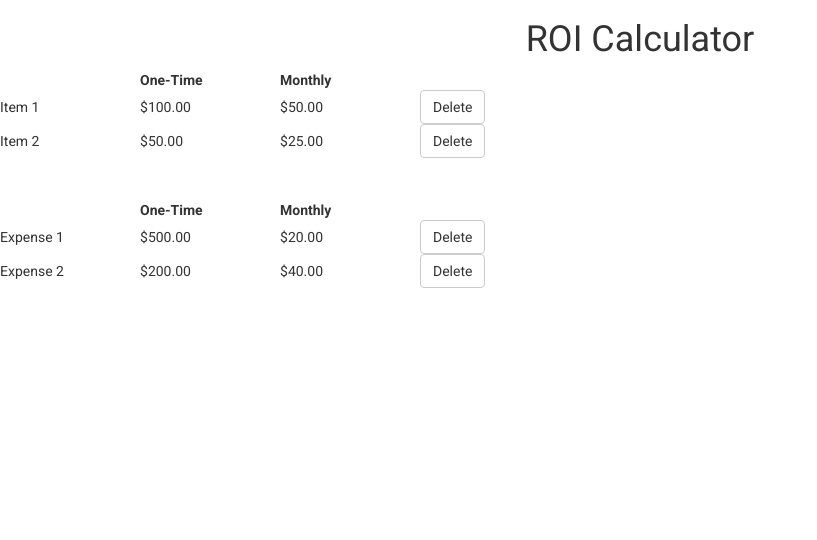
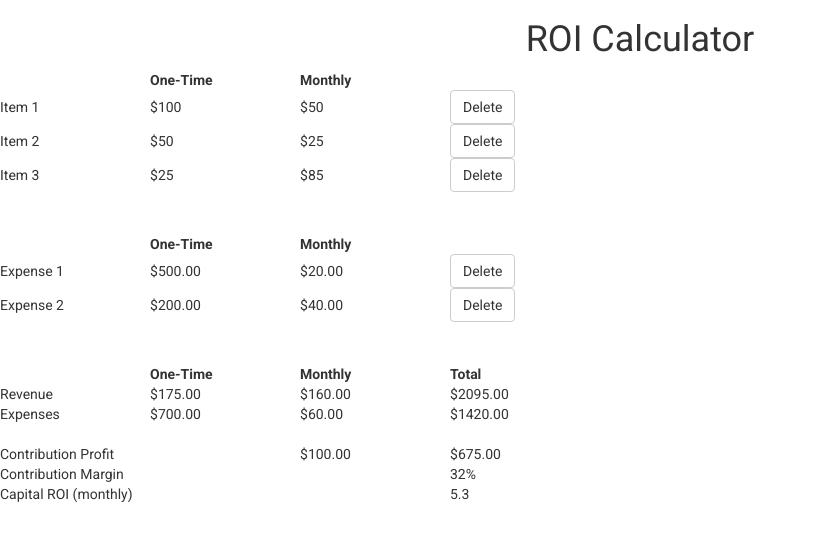
Before and after one commit to jischr/roi-calculator, a React (Create React App) app: page / in a window 1280 px wide. Shown: the top 540 px of the page, without its empty margins (0-817 px from the left). Built offline with nearby package versions, Linux system fonts and the light colour scheme.

Commit message:
calculate totals

```diff
--- a/src/App.css
+++ b/src/App.css
@@ -2,12 +2,12 @@
 
 }
 
-.expenses-table, .revenue-table {
+.expenses-table, .revenue-table, .totals-table {
   margin-bottom: 3em;
 }
-.expenses-table th, .revenue-table th, {
-  width: 10em;
+.expenses-table th, .revenue-table th, .totals-table th {
+  width: 150px;
 }
-.expenses-table td, .revenue-table td {
-  width: 10em
+.expenses-table td, .revenue-table td, .totals-table td {
+  width: 100px
 }
--- a/src/App.js
+++ b/src/App.js
@@ -9,21 +9,34 @@ class App extends Component {
     this.state = {
       revenue: [
       {
-        oneTime: '100.00',
-        monthly: '50.00'
+        name: 'Item 1',
+        oneTime: 100,
+        monthly: 50
       },
       {
-        oneTime: '50.00',
-        monthly: '25.00'
+        name: 'Item 2',
+        oneTime: 50,
+        monthly: 25
+      },
+      {
+        name: 'Item 3',
+        oneTime: 25,
+        monthly: 85
       }],
       expenses:[{
-        oneTime: '500.00',
-        monthly: '20.00'
+        name: 'Expense 1',
+        oneTime: 500,
+        monthly: 20.00
       },
       {
-        oneTime: '200.00',
-        monthly: '40.00'
-      }]
+        name: 'Expense 2',
+        oneTime: 200,
+        monthly: 40
+      }],
+      oneTimeRevenue: 175.00,
+      oneTimeExpense: 700,
+      monthlyRevenue: 160,
+      monthlyExpense: 60,
     }
     this.handleDelete = this.handleDelete.bind(this)
   }
@@ -32,8 +45,21 @@ class App extends Component {
   handleDelete(type, index) {
     // listType will be 'expenses' or 'revenue' depending on item delete
     let listType = this.state[type]
+    // recalculate totals
+    if (type === 'expenses') {
+      this.setState({
+        oneTimeExpense: this.state.oneTimeExpense - this.state.expenses[index]['oneTime'],
+        monthlyExpense: this.state.monthlyExpense - this.state.expenses[index]['monthly'],
+      })
+    } else {
+      this.setState({
+        oneTimeRevenue: this.state.oneTimeRevenue - this.state.revenue[index]['oneTime'],
+        monthlyRevenue: this.state.monthlyRevenue - this.state.revenue[index]['monthly'],
+      })
+    }
+    // remove list item from state
     this.setState({
-      [listType]: listType.splice(index, 1)
+      [listType]: listType.splice(index, 1),
     })
   }
 
@@ -42,7 +68,7 @@ class App extends Component {
     let revenueTableData = this.state.revenue.map((item, index) => {
       return (
         <tr key={"revenue" + index}>
-          <td>Item {index + 1}</td>
+          <td>{item.name}</td>
           <td>${item.oneTime}</td>
           <td>${item.monthly}</td>
           <td><Button onClick={() => this.handleDelete('revenue', index)}>Delete</Button></td>
@@ -53,19 +79,27 @@ class App extends Component {
     let expensesTableData = this.state.expenses.map((expense, index) => {
       return (
         <tr key={"expense" + index}>
-          <td>Expense {index + 1}</td>
-          <td>${expense.oneTime}</td>
-          <td>${expense.monthly}</td>
+          <td>{expense.name}</td>
+          <td>${expense.oneTime.toFixed(2)}</td>
+          <td>${expense.monthly.toFixed(2)}</td>
           <td><Button onClick={() => this.handleDelete('expenses', index)}>Delete</Button></td>
         </tr>
       )
     })
 
+    // Calculations for totals
+    let totalRevenue = this.state.oneTimeRevenue + (this.state.monthlyRevenue * 12)
+    let totalExpense = this.state.oneTimeExpense + (this.state.monthlyExpense * 12)
+    let monthlyContributionProfit = this.state.monthlyRevenue - this.state.monthlyExpense
+    let totalContributionProfit = totalRevenue - totalExpense
+    let contributionMargin = (totalContributionProfit / totalRevenue * 100).toFixed(0)
+    let capitalROI = ((this.state.oneTimeExpense - this.state.oneTimeRevenue) / monthlyContributionProfit).toFixed(1)
+
     return (
       <div>
         <h1 className="text-center">ROI Calculator</h1>
-
         <div className="roi-tables">
+          {/* Revenue Table */}
           <table className="revenue-table">
             <thead>
               <tr>
@@ -79,6 +113,7 @@ class App extends Component {
               {revenueTableData}
             </tbody>
           </table>
+          {/* Expenses Table */}
           <table className="expenses-table">
             <thead>
               <tr>
@@ -92,6 +127,51 @@ class App extends Component {
               {expensesTableData}
             </tbody>
           </table>
+          {/* Totals Table */}
+          <table className="totals-table">
+            <thead>
+              <tr>
+                <th></th>
+                <th>One-Time</th>
+                <th>Monthly</th>
+                <th>Total</th>
+              </tr>
+            </thead>
+            <tbody>
+              <tr>
+                <td>Revenue</td>
+                <td>${(this.state.oneTimeRevenue).toFixed(2)}</td>
+                <td>${(this.state.monthlyRevenue).toFixed(2)}</td>
+                <td>${totalRevenue.toFixed(2)}</td>
+              </tr>
+              <tr>
+                <td>Expenses</td>
+                <td>${(this.state.oneTimeExpense).toFixed(2)}</td>
+                <td>${(this.state.monthlyExpense).toFixed(2)}</td>
+                <td>${totalExpense.toFixed(2)}</td>
+              </tr>
+
+              <br/>
+              <tr>
+                <td>Contribution Profit</td>
+                <td></td>
+                <td>${monthlyContributionProfit.toFixed(2)}</td>
+                <td>${totalContributionProfit.toFixed(2)}</td>
+              </tr>
+              <tr>
+                <td>Contribution Margin</td>
+                <td></td>
+                <td></td>
+                <td>{contributionMargin}%</td>
+              </tr>
+              <tr>
+                <td>Capital ROI (monthly)</td>
+                <td></td>
+                <td></td>
+                <td>{capitalROI}</td>
+              </tr>
+            </tbody>
+          </table>
         </div>
       </div>
     );
```
